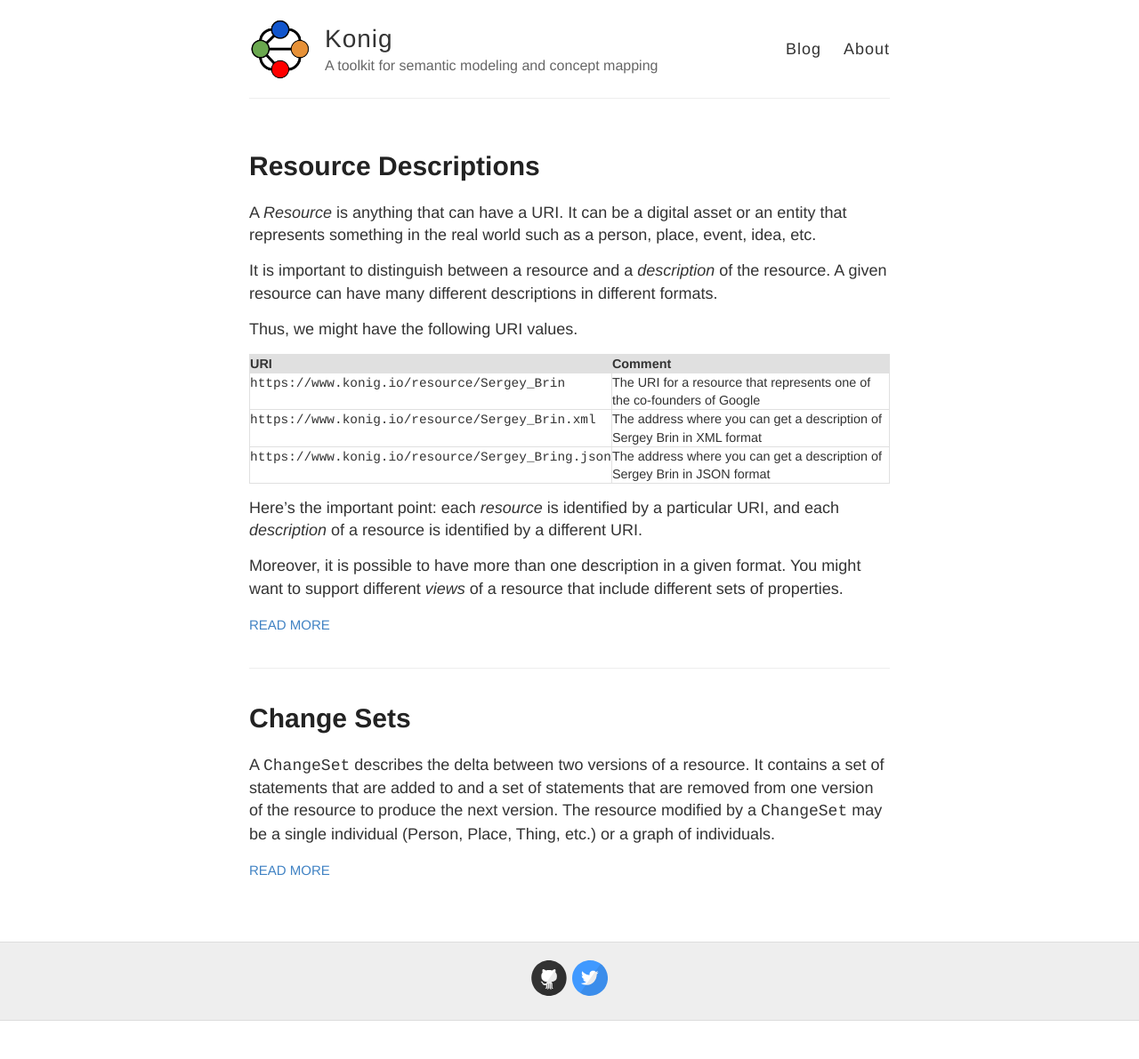
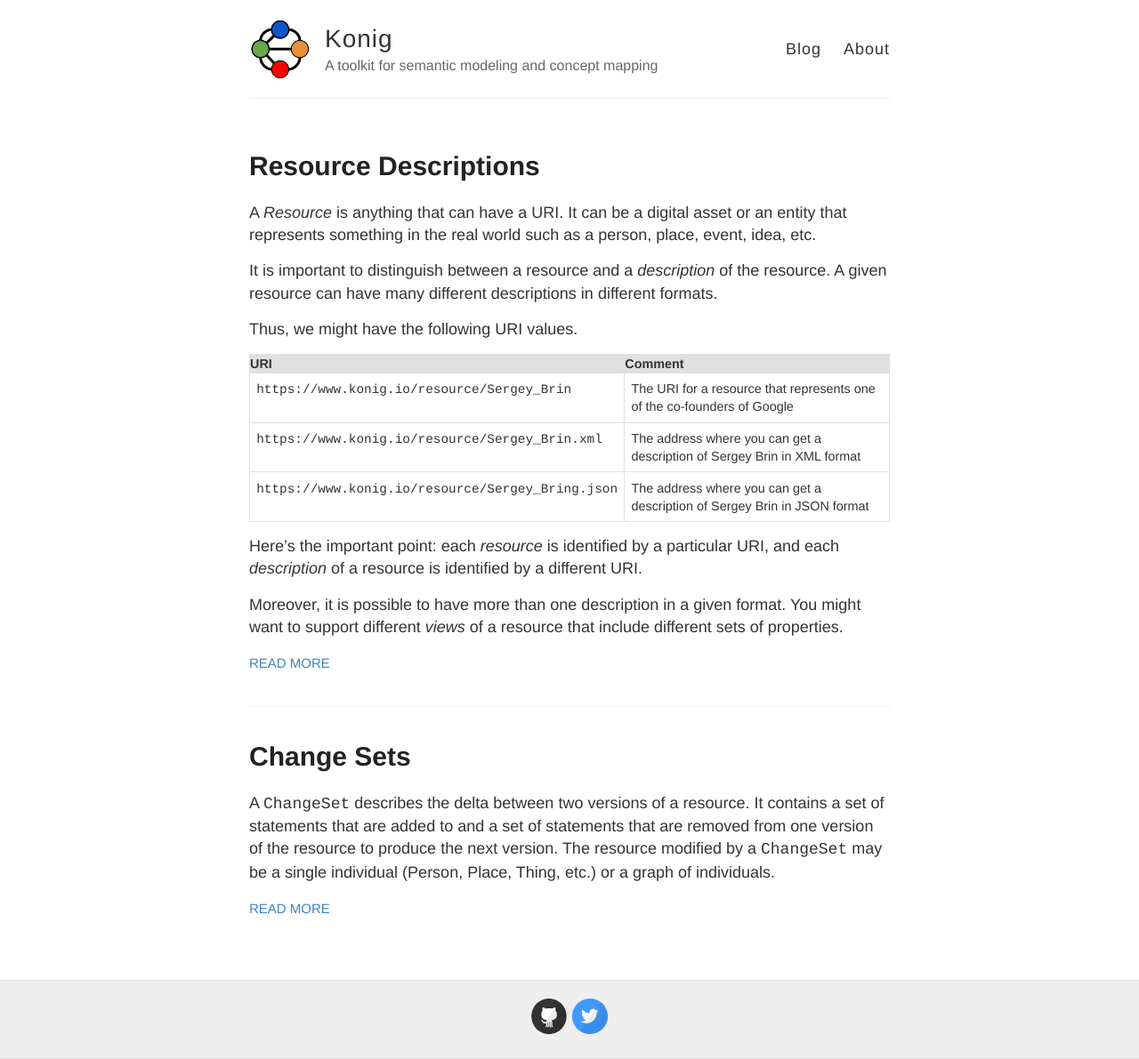
Before and after one commit to konigio/konigio.github.io, a Jekyll site: the page built from index.html, in a window 1280 px wide. Shown: the whole page at 89% size. Built offline with Jekyll 4.4.1, drawn with Linux system fonts in a browser that asks for light colours; before the commit the page ends 1148 px from its top, so only the background shows below that.

Commit message:
Table styling

```diff
--- a/_sass/_konig.scss
+++ b/_sass/_konig.scss
@@ -40,6 +40,7 @@ table.middel-aligned-table {
 table.middle-aligned-table td {
 	vertical-align: middle;
   border: 0px;
+  font-size: 100%;
 }
 
 table {
@@ -57,4 +58,5 @@ table td {
   text-align: left;
   font-size: 80%;
   border: 1px solid #E0E0E0  ;
+  padding: 0.5em;
 }
```
